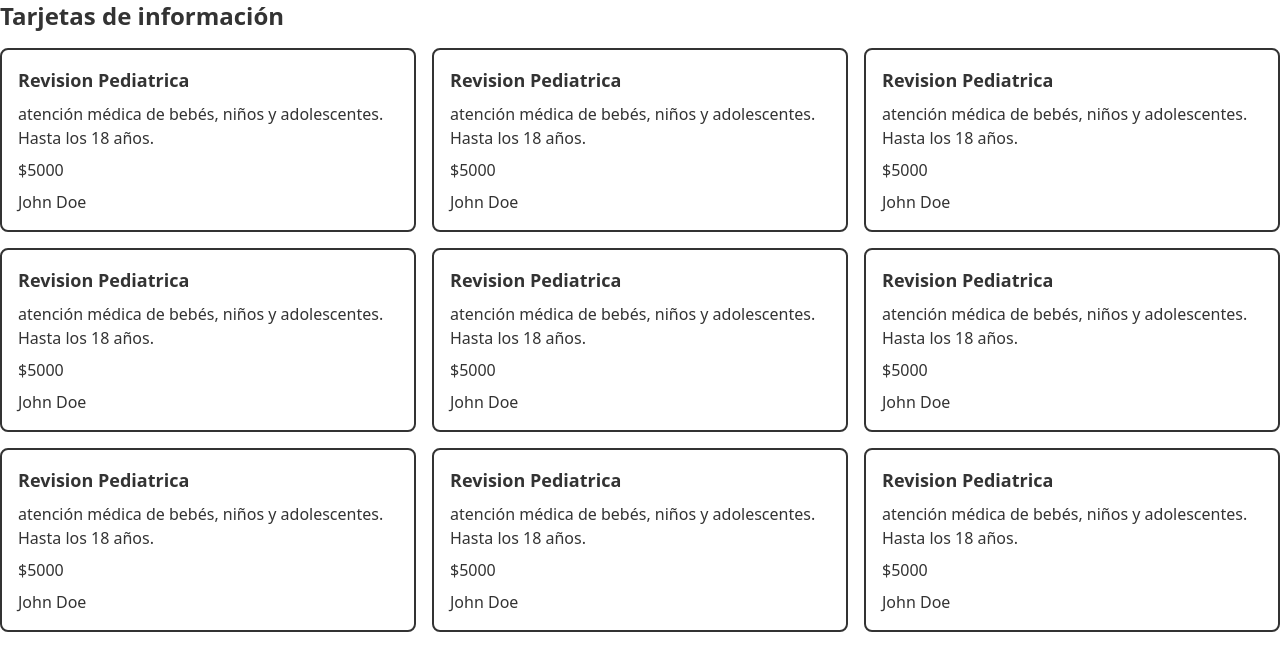
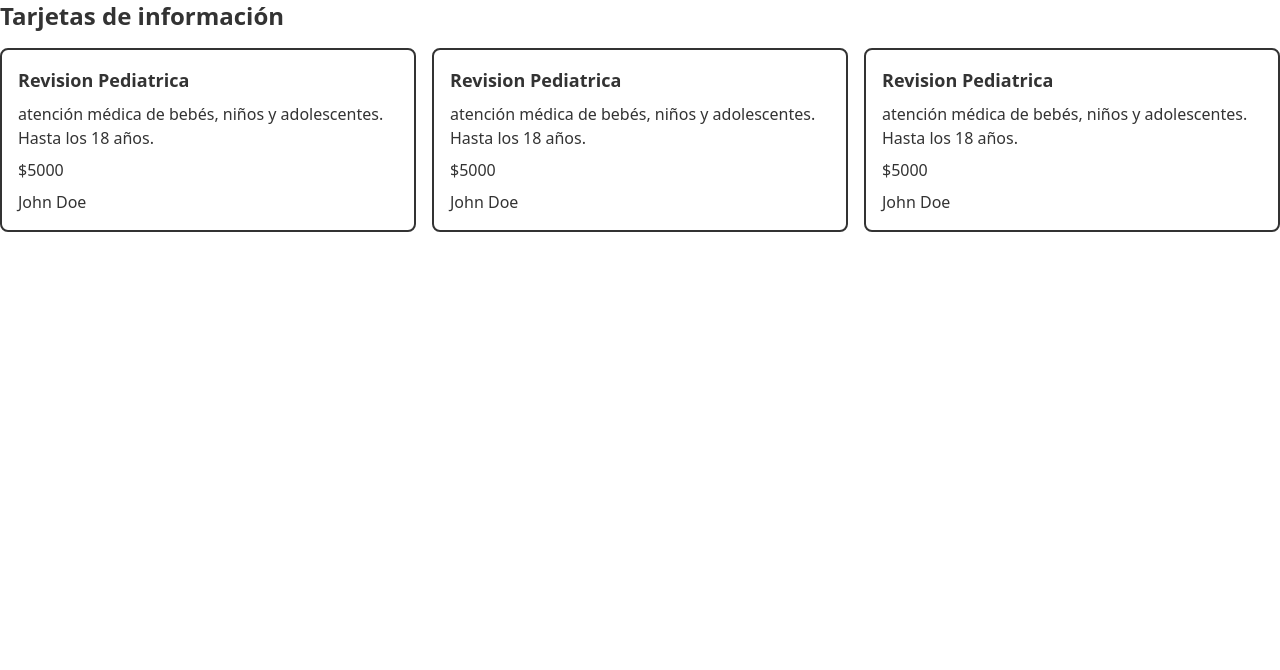
Before and after one commit to KevOrtega/HealthMatters, a Next.js app: page / in a window 1280 px wide. Shown: the top 670 px of the page. Built offline with nearby package versions, Linux system fonts and the light colour scheme.

Commit message:
modified: cards data into array

```diff
--- a/src/molecules/Cards.tsx
+++ b/src/molecules/Cards.tsx
@@ -2,64 +2,33 @@ import React from "react";
 import Card from "./Card";
 
 const Cards: React.FC = () => {
+	const cards_data = [
+		{
+			title: "Revision Pediatrica",
+			info: "atención médica de bebés, niños y adolescentes. Hasta los 18 años.",
+			price: 5000,
+			doctor: "John Doe",
+		},
+		{
+			title: "Revision Pediatrica",
+			info: "atención médica de bebés, niños y adolescentes. Hasta los 18 años.",
+			price: 5000,
+			doctor: "John Doe",
+		},
+		{
+			title: "Revision Pediatrica",
+			info: "atención médica de bebés, niños y adolescentes. Hasta los 18 años.",
+			price: 5000,
+			doctor: "John Doe",
+		},
+	];
 	return (
 		<div className="container mx-auto">
 			<h1 className="text-2xl font-bold mb-4">Tarjetas de información</h1>
 			<div className="grid grid-cols-3 gap-4">
-				<Card
-					title="Revision Pediatrica"
-					info="atención médica de bebés, niños y adolescentes. Hasta los 18 años."
-					price={5000}
-					doctor="John Doe"
-				/>
-				<Card
-					title="Revision Pediatrica"
-					info="atención médica de bebés, niños y adolescentes. Hasta los 18 años."
-					price={5000}
-					doctor="John Doe"
-				/>
-				<Card
-					title="Revision Pediatrica"
-					info="atención médica de bebés, niños y adolescentes. Hasta los 18 años."
-					price={5000}
-					doctor="John Doe"
-				/>
-				<Card
-					title="Revision Pediatrica"
-					info="atención médica de bebés, niños y adolescentes. Hasta los 18 años."
-					price={5000}
-					doctor="John Doe"
-				/>
-				<Card
-					title="Revision Pediatrica"
-					info="atención médica de bebés, niños y adolescentes. Hasta los 18 años."
-					price={5000}
-					doctor="John Doe"
-				/>
-				<Card
-					title="Revision Pediatrica"
-					info="atención médica de bebés, niños y adolescentes. Hasta los 18 años."
-					price={5000}
-					doctor="John Doe"
-				/>
-				<Card
-					title="Revision Pediatrica"
-					info="atención médica de bebés, niños y adolescentes. Hasta los 18 años."
-					price={5000}
-					doctor="John Doe"
-				/>
-				<Card
-					title="Revision Pediatrica"
-					info="atención médica de bebés, niños y adolescentes. Hasta los 18 años."
-					price={5000}
-					doctor="John Doe"
-				/>
-				<Card
-					title="Revision Pediatrica"
-					info="atención médica de bebés, niños y adolescentes. Hasta los 18 años."
-					price={5000}
-					doctor="John Doe"
-				/>
+				{cards_data.map((card) => (
+					<Card {...card} />
+				))}
 			</div>
 		</div>
 	);
```
